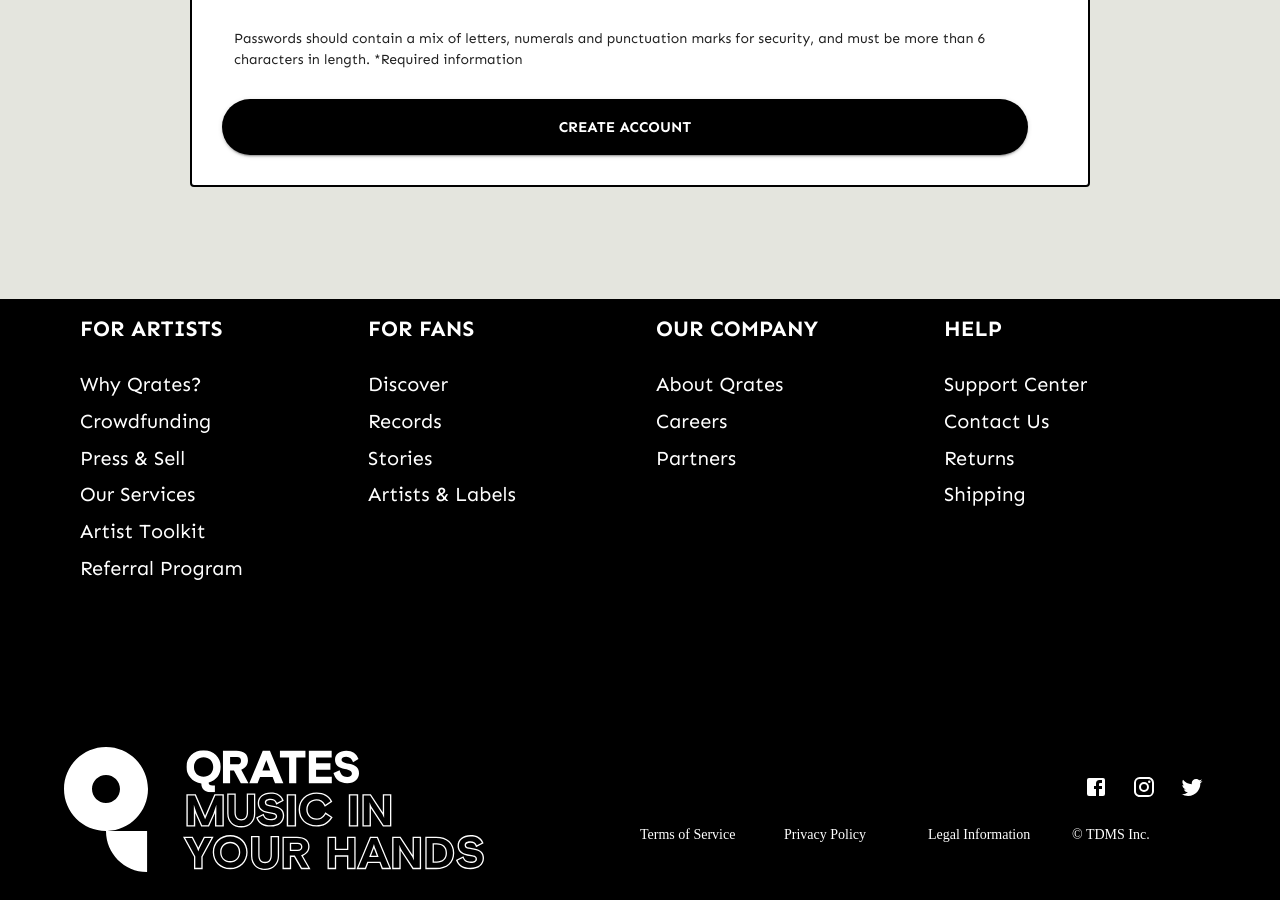
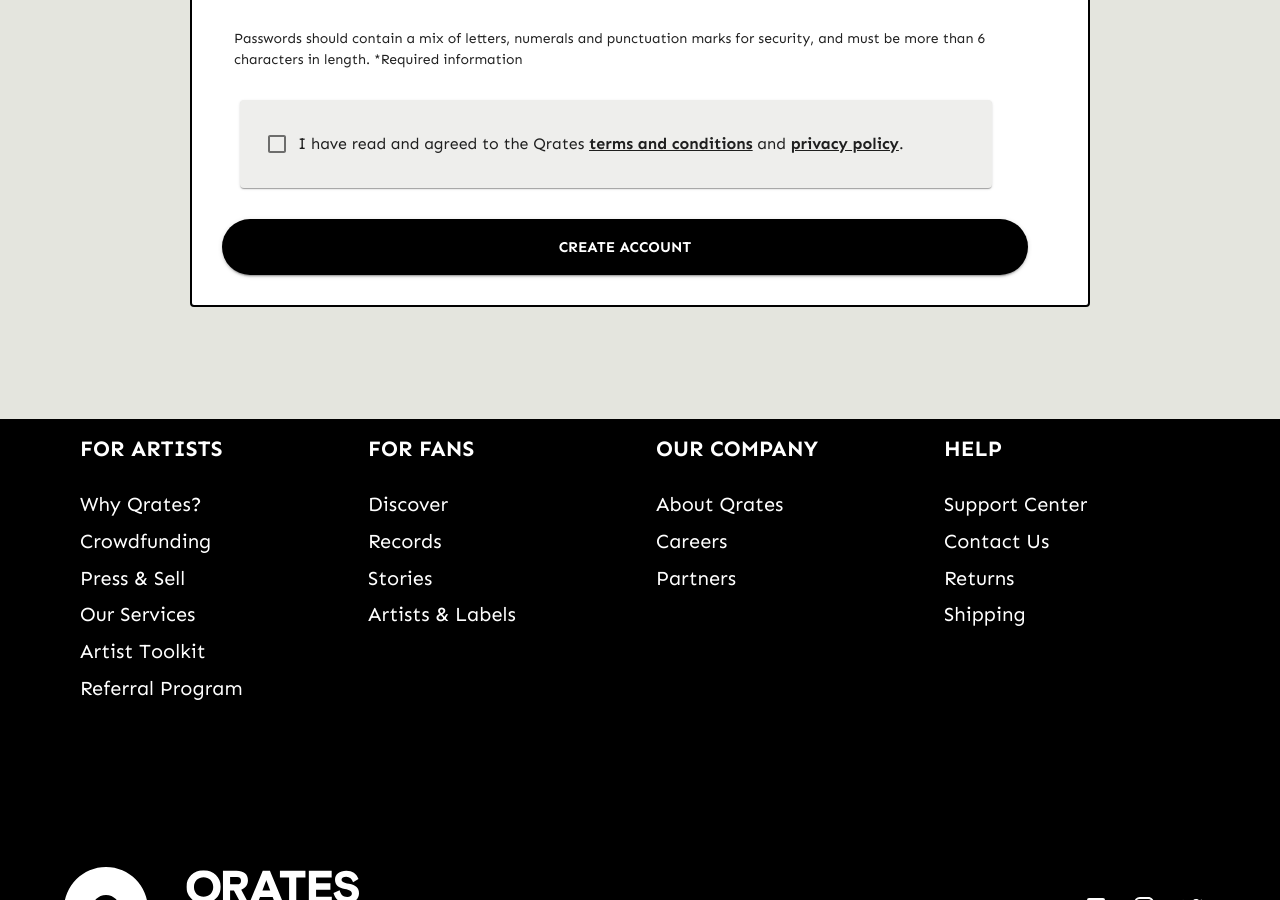
Before and after one commit to Elliop/Qrates, a React (Create React App) app: page /register in a window 1280 px wide. Shown: the part 816-1716 px from the top of the page. Built offline with nearby package versions, Linux system fonts and the light colour scheme.

Commit message:
Add checkbox (privacy policy to Create an account)

```diff
--- a/src/pages/Register.js
+++ b/src/pages/Register.js
@@ -8,6 +8,7 @@
 import TwitterIcon from "@material-ui/icons/Twitter";
 import GrainIcon from "@material-ui/icons/Grain";
 import TextField from "@material-ui/core/TextField";
+import Checkbox from '@material-ui/core/Checkbox';
 import { useHistory } from "react-router-dom";
 
 const useStyles = makeStyles((theme) => {
@@ -78,6 +79,20 @@
       color: "white",
       fontWeight: "bold",
       width: "100%",
+    },
+    privacy: {
+      backgroundColor: "#EEEEEC",
+      margin: "1em 6em 1em 3em",
+      padding: "1em",
+      width : "100%",
+    },
+    privacyText: {
+      padding: "1em 0",
+    },
+    privacySpan: {
+      fontWeight: "bold",
+      textDecoration: "underline",
+      cursor: "pointer"
     },
   };
 });
@@ -167,6 +182,15 @@
               punctuation marks for security, and must be more than 6 characters
               in length. *Required information
             </Typography>
+            <Card className={classes.privacy}>
+              <Grid container>
+              <Checkbox  color="default" />
+              <Typography className={classes.privacyText}>
+              I have read and agreed to the Qrates <span className={classes.privacySpan}>terms and conditions</span> and <span className={classes.privacySpan}>privacy policy</span>.
+              </Typography>
+              </Grid>
+
+            </Card>
             <Button
               size="large"
               variant="contained"
@@ -175,6 +199,7 @@
             >
               CREATE ACCOUNT
             </Button>
+
           </Grid>
         </Card>
         <Grid item xs={12}>
```
